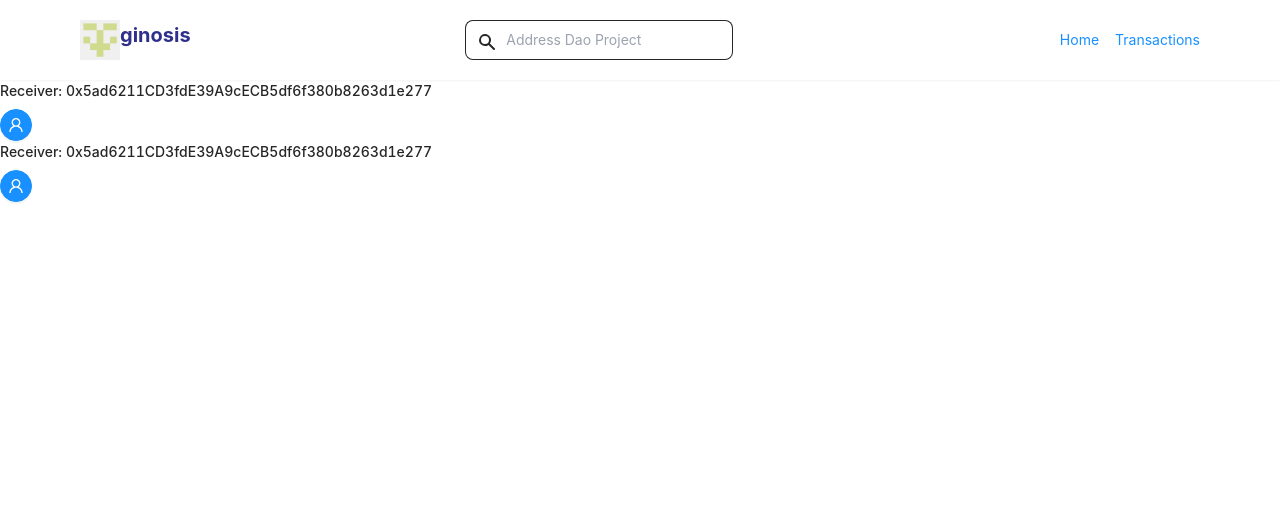
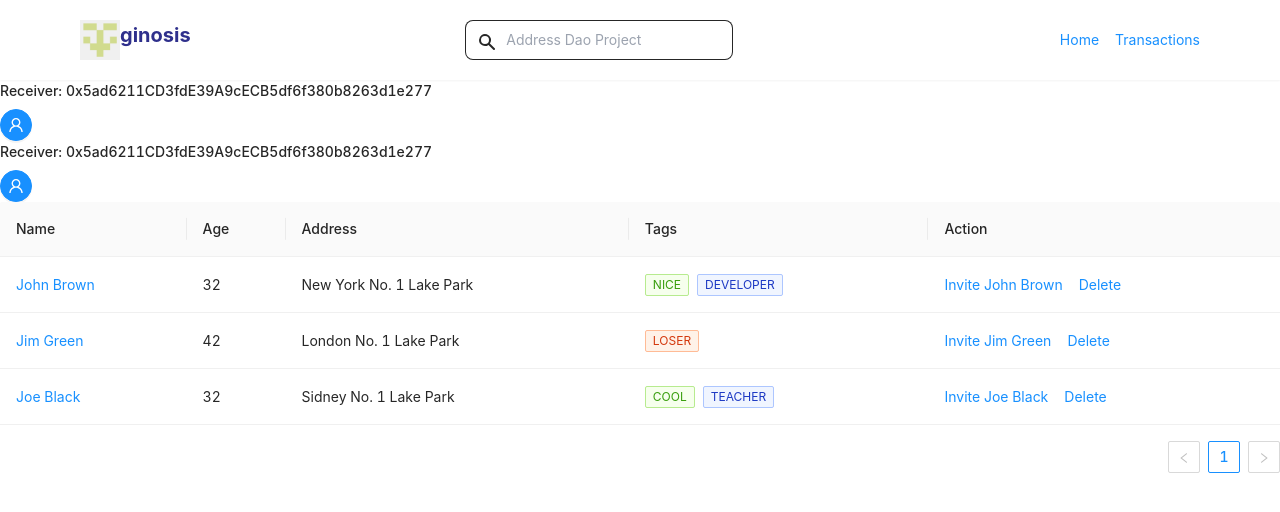
Before and after one commit to KritzHeng/BlockCamp, a Next.js app: page /Transactions in a window 1280 px wide. Shown: the top 512 px of the page. Built offline with nearby package versions, Linux system fonts and the light colour scheme.

Commit message:
Basic ant UI

```diff
--- a/pages/Transactions.tsx
+++ b/pages/Transactions.tsx
@@ -1,5 +1,5 @@
 import React, { useState } from 'react';
-import {Modal, Button, Row, Col, Avatar} from 'antd';
+import {Modal, Button, Row, Col, Avatar, Table, Tag, Space} from 'antd';
 import 'antd/dist/antd.css';
 import { UserOutlined } from '@ant-design/icons';
 
@@ -172,6 +172,80 @@
     },
   ]);
 
+  const columns = [
+    {
+      title: 'Name',
+      dataIndex: 'name',
+      key: 'name',
+      render: (text) => <a>{text}</a>,
+    },
+    {
+      title: 'Age',
+      dataIndex: 'age',
+      key: 'age',
+    },
+    {
+      title: 'Address',
+      dataIndex: 'address',
+      key: 'address',
+    },
+    {
+      title: 'Tags',
+      key: 'tags',
+      dataIndex: 'tags',
+      render: (_, { tags }) => (
+        <>
+          {tags.map((tag) => {
+            let color = tag.length > 5 ? 'geekblue' : 'green';
+
+            if (tag === 'loser') {
+              color = 'volcano';
+            }
+
+            return (
+              <Tag color={color} key={tag}>
+                {tag.toUpperCase()}
+              </Tag>
+            );
+          })}
+        </>
+      ),
+    },
+    {
+      title: 'Action',
+      key: 'action',
+      render: (_, record) => (
+        <Space size="middle">
+          <a>Invite {record.name}</a>
+          <a>Delete</a>
+        </Space>
+      ),
+    },
+  ];
+  const data = [
+    {
+      key: '1',
+      name: 'John Brown',
+      age: 32,
+      address: 'New York No. 1 Lake Park',
+      tags: ['nice', 'developer'],
+    },
+    {
+      key: '2',
+      name: 'Jim Green',
+      age: 42,
+      address: 'London No. 1 Lake Park',
+      tags: ['loser'],
+    },
+    {
+      key: '3',
+      name: 'Joe Black',
+      age: 32,
+      address: 'Sidney No. 1 Lake Park',
+      tags: ['cool', 'teacher'],
+    },
+  ];
+
   const showModal = () => {
     setIsModalVisible(true);
   };
@@ -219,6 +293,7 @@
           </div>
         );
       })}
+      <Table columns={columns} dataSource={data} />
     </div>
   );
 };
```
